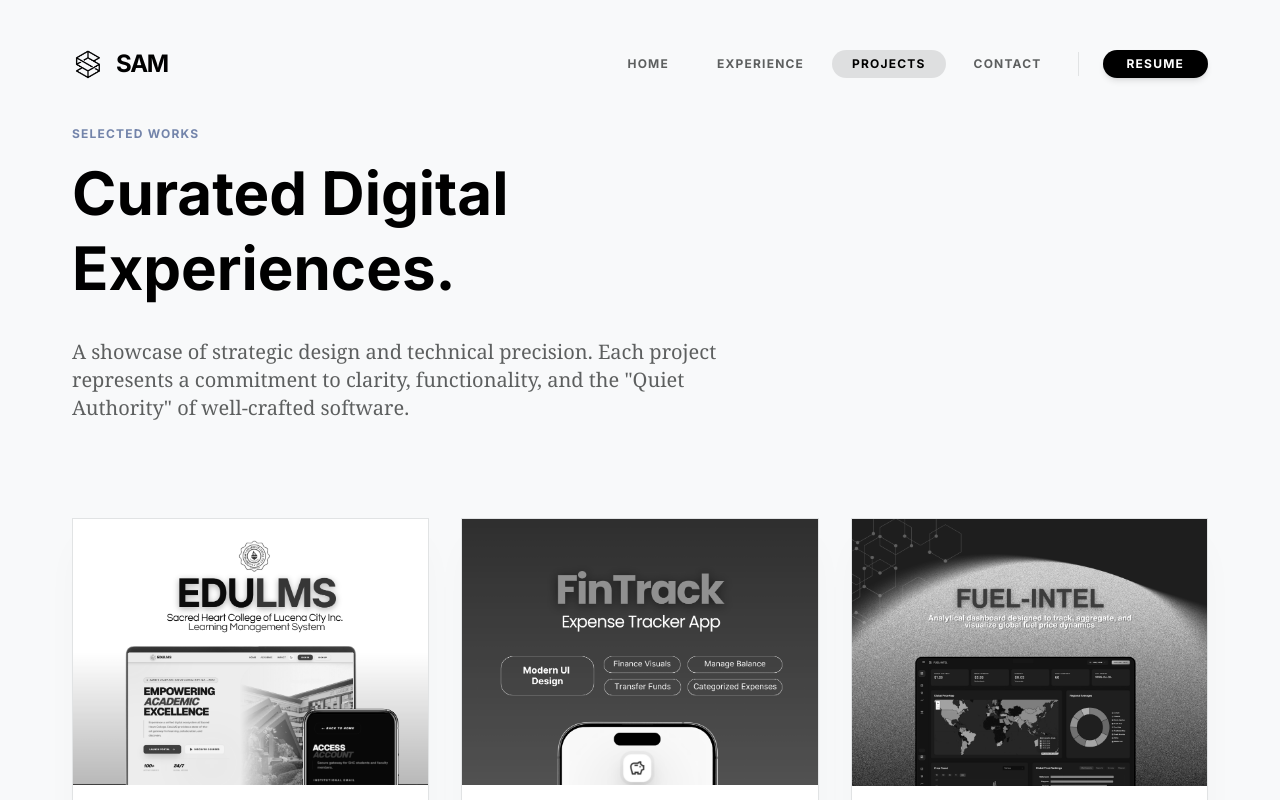
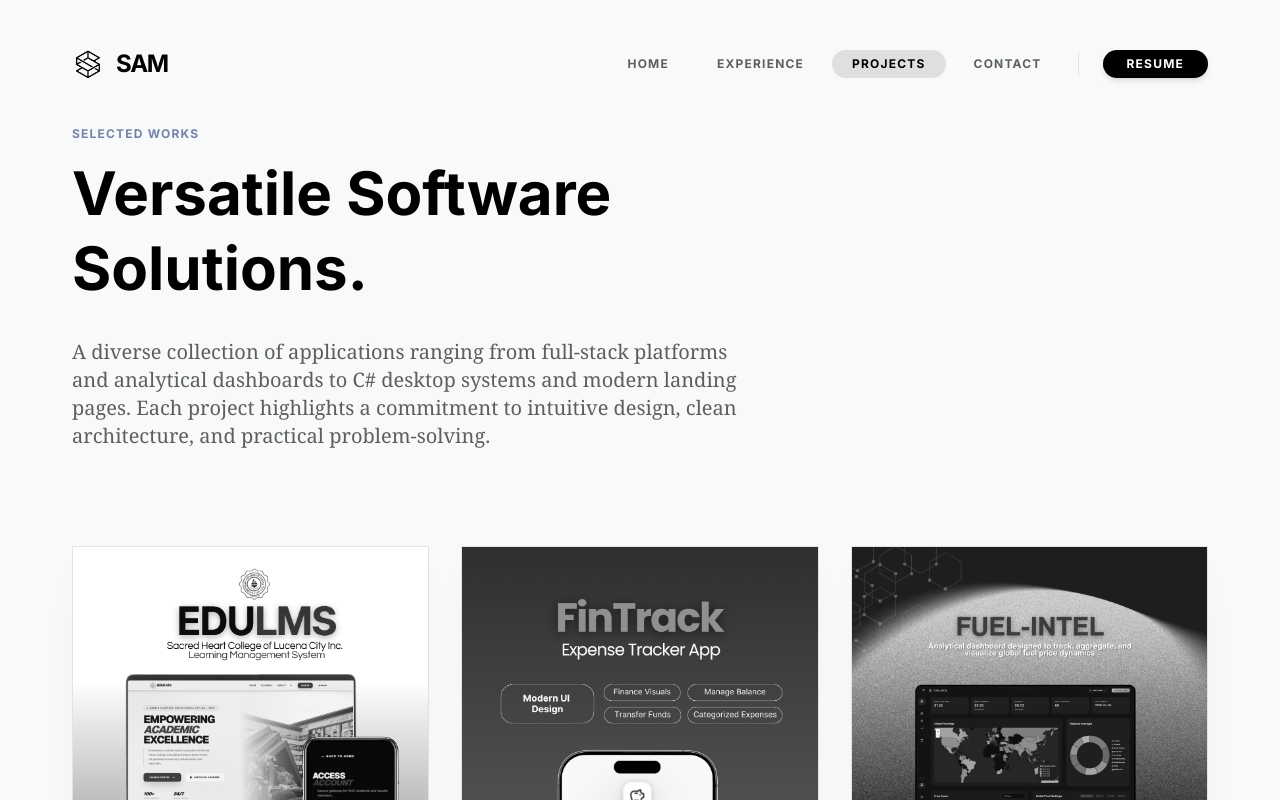
Before and after one commit to sam-1008/sam-professional-portfolio, a React (Vite) app: page /projects in a window 1280 px wide. Shown: the top 800 px of the page. Built offline with nearby package versions, Linux system fonts and the light colour scheme.

Commit message:
Update Project.tsx

```diff
--- a/src/pages/Projects.tsx
+++ b/src/pages/Projects.tsx
@@ -21,10 +21,10 @@ export default function Projects() {
         >
           <p className="label-caps text-on-primary-container mb-4">SELECTED WORKS</p>
           <h1 className="text-5xl md:text-6xl font-bold text-primary mb-8 leading-tight font-sans">
-            Curated Digital Experiences.
+            Versatile Software Solutions.
           </h1>
           <p className="text-xl text-secondary max-w-2xl font-serif">
-            A showcase of strategic design and technical precision. Each project represents a commitment to clarity, functionality, and the "Quiet Authority" of well-crafted software.
+            A diverse collection of applications ranging from full-stack platforms and analytical dashboards to C# desktop systems and modern landing pages. Each project highlights a commitment to intuitive design, clean architecture, and practical problem-solving.
           </p>
         </motion.div>
       </section>
```
